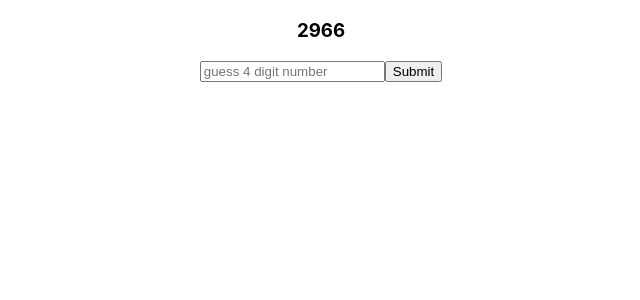
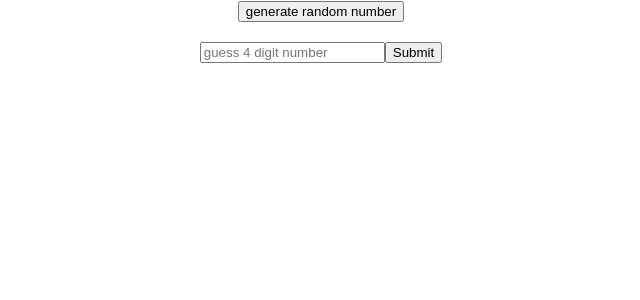
Before and after one commit to syedasultana/bulls-and-cows, a React (Create React App) app: page / in a window 1280 px wide. Shown: the top 300 px of the page, without its empty margins (319-959 px from the left). Built offline with nearby package versions, Linux system fonts and the light colour scheme.

Commit message:
added new file for RandomNumber component

```diff
--- a/src/App.js
+++ b/src/App.js
@@ -2,9 +2,11 @@ import React from 'react';
 //import logo from './logo.svg';
 import './App.css';
 
+import RandomNumber from './components/RandomNumber';
+
 function App() {
 
-  const [fourDigitNumber] = React.useState(GenerateRandomNo());
+  const [fourDigitNumber, setFourDigitNumber] = React.useState(/*GenerateRandomNo()*/);
   const [guess, setGuess] = React.useState();
   const [typedInput, setTypedInput] = React.useState('');
   const [result, setResult] = React.useState('');
@@ -12,7 +14,10 @@ function App() {
 
   return (
     <div className="App">
-      <h3>{fourDigitNumber}</h3>
+      <RandomNumber
+        fourDigitNumber={fourDigitNumber}
+        setFourDigitNumber={setFourDigitNumber}
+      />
 
       <input
         onChange={event => setTypedInput(event.target.value)}
@@ -33,12 +38,7 @@ function App() {
   );
 }
 
-function GenerateRandomNo() {
-  //between 1000 and 9999
-  const min = 1000;
-  const max = 9999;
-  return Math.round(Math.random() * (max - min) + min);
-}
+
 
 function CompareGuess(solution, guess) {
   //cows
--- /dev/null
+++ b/src/components/randomNumber.js
@@ -0,0 +1,21 @@
+import React from 'react';
+
+function RandomNumber({ fourDigitNumber, setFourDigitNumber }) {
+    const min = 1000;
+    const max = 9999;
+    let randomNumber = Math.round(Math.random() * (max - min) + min);
+
+
+    return (
+        <>
+        <button onClick={() => {
+            setFourDigitNumber(randomNumber);
+            console.log(fourDigitNumber);
+        }}>generate random number</button>
+
+        <h3>{fourDigitNumber}</h3>
+        </>
+    )
+}
+
+export default RandomNumber;
```
Also changed, not shown: src/components/Result.js (added), src/components/Warning.js (added), src/components/inputGuess.js (added).
